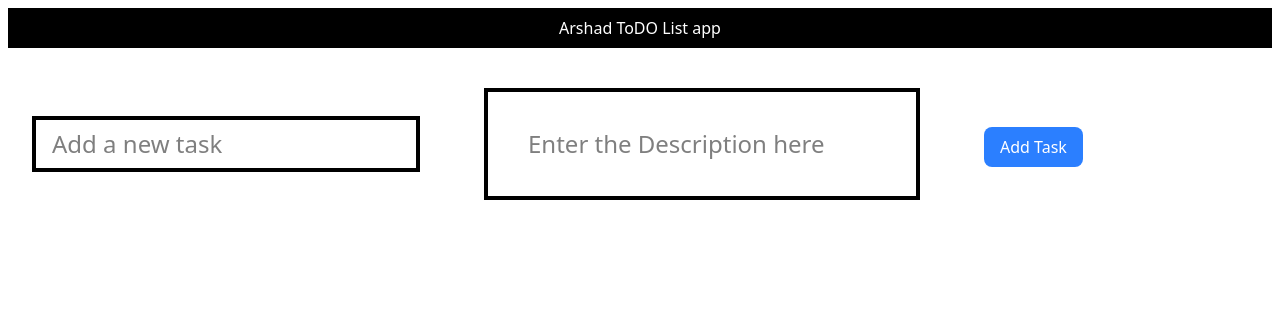
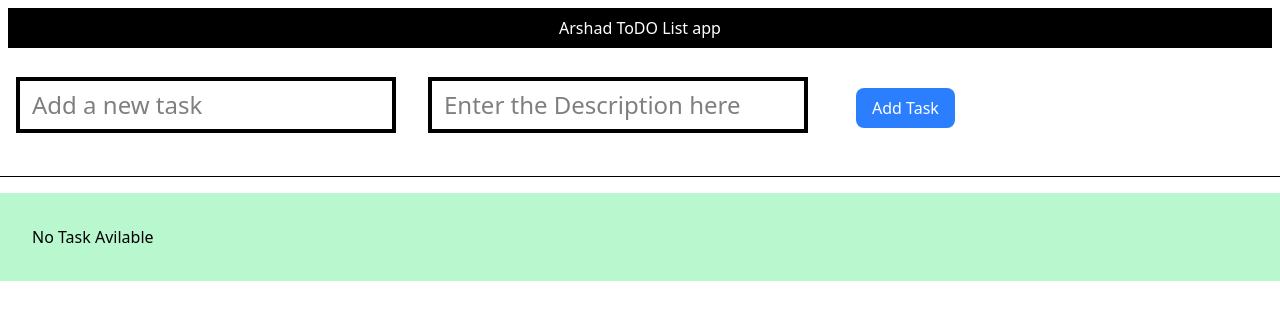
Before and after one commit to pashaarshad/todolist-nextjs, a Next.js app: page / in a window 1280 px wide. Shown: the top 320 px of the page. Built offline with nearby package versions, Linux system fonts and the light colour scheme.

Commit message:
almost   done

```diff
--- a/app/page.js
+++ b/app/page.js
@@ -4,23 +4,48 @@
 // The component uses React hooks for state management and handles form submission.
 // The styles are applied using Tailwind CSS classes for a modern look.
 // The component is exported as the default export for use in a Next.js application.
-import React,{ useState } from "react";
+import React, { useState } from "react";
 
 const Page = () => {
     const [task, setTask] = useState("");
     const [description, setDescription] = useState("");
+    const [mainTasks, setMainTasks] = useState([]);
 
     const handleSubmit = (e) => {
         e.preventDefault();
+        setMainTasks([...mainTasks, { task, description }]);
+        console.log(mainTasks);
+
+        setTask("");
+        setDescription("");
+        // console.log("Task:", task);
         // Handle adding the task
     };
+
+    let renderTask = <h2>No Task Avilable </h2>
+
+    if (mainTasks.length > 0 ) {
+         renderTask = mainTasks.map((t, i) => {
+        return (
+            <li className="flex items-center justify-between bg-white p-4 rounded-lg shadow-md mb-4" key={i}>
+                <div className="flex items-center justify-between m-1">
+                    <h5 className="text-2xl m-4 font-semibold"> {t.task}   </h5>
+                    <h6 className="text-2xl m-4 font-semibold">{t.description}</h6>
+                    <button className="bg-red-500 text-white px-2 py-1 rounded ">Delete</button>
+                </div>
+        </li>
+        )
+
+    });
+    }
+
 
     return (
         <>
             <h1 className="bg-black text-white text-center m-2 p-2">Arshad ToDO List app</h1>
-       <form>
+            <form onSubmit={handleSubmit}>
                 <input
-            className="text-2xl border-4 m-8 px-4 py-2"
+                    className="text-2xl border-4 m-4 px-3 py-2"
                     type="text"
                     placeholder="Add a new task"
                     value={task}
@@ -31,7 +56,7 @@ const Page = () => {
 
 
                 <input
-            className="text-2xl border-4 m-8 px-10 py-9"
+                    className="text-2xl border-4 m-4 px-3 py-2 "
                     type="text"
                     placeholder="Enter the Description here"
                     value={description}
@@ -43,6 +68,10 @@ const Page = () => {
                 </button>
 
             </form>
+            <hr className="my-4" />
+            <div className="p-8 bg-green-200">
+                <ul> {renderTask} </ul>
+            </div>
         </>
     );
 };
```
Lines whose indentation alone changed are shown as unchanged.
